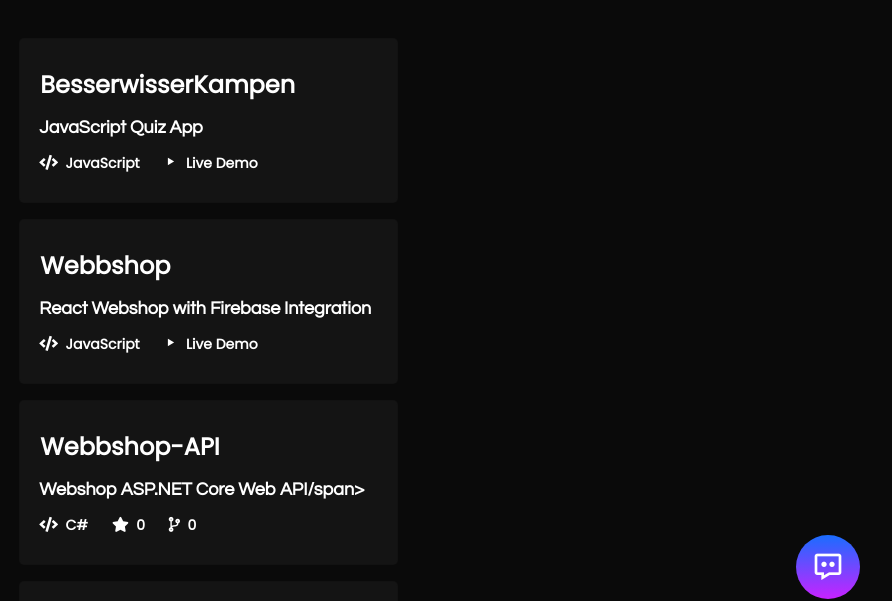
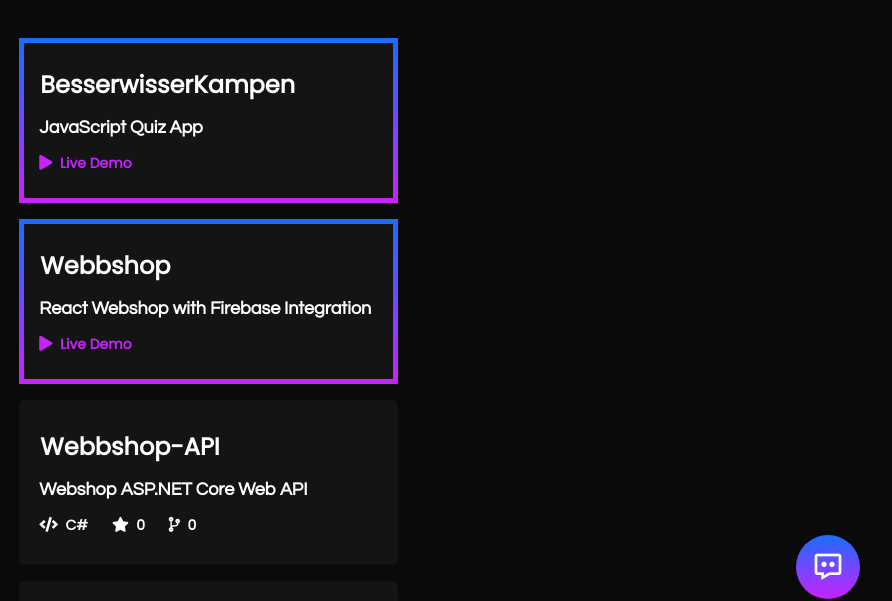
Before and after one commit to JantesInferno/JantesInferno.github.io, a website built with webpack: page src/index.html in a window 1280 px wide. Shown: the part 169-770 px from the top of the page, 388-1280 px from the left. Built offline with nearby package versions, Linux system fonts and the light colour scheme; some packages are replaced by stand-ins of ours; a script that the page names is missing.

Commit message:
live demo html

```diff
--- a/src/index.css
+++ b/src/index.css
@@ -297,9 +297,15 @@
   /* align section w/ heading above */
 }
 
+.fa-play, .play-text {
+  color: rgba(200,34,255,1);
+}
+
 .live-demo {
-  border: 2px solid linear-gradient(180deg, rgba(26,109,255,1) 0%, rgba(200,34,255,1) 100%);
+  border-width: 1px !important;
+  border-image: linear-gradient(to top, rgba(200,34,255,1), rgba(26,109,255,1)) 1 / 5px !important;
 }
+
 .projects a {
   /* 30px is the gutter size in magic grid */
   width: calc(49% - 30px);
@@ -323,7 +329,6 @@
 
 .projects section:hover {
   cursor: pointer;
-  border: 1px solid rgb(0, 0, 0, 0);
   box-shadow: 0px 15px 35px rgb(0, 0, 0, 0.06);
   transform: scale(1.03);
 }
--- a/src/index.html
+++ b/src/index.html
@@ -37,29 +37,27 @@
       <div id="work">
         <h1>Projects.</h1>
         <div class="projects" id="work_section">
-                        <a class="live-demo" href="https://jantesinferno.github.io/BesserwisserKampen/" target="_blank">
-                        <section>
+                        <a href="https://jantesinferno.github.io/BesserwisserKampen/" target="_blank">
+                        <section class="live-demo">
                             <div class="section_title">BesserwisserKampen</div>
                             <div class="about_section">
                             <span style="display:block;">JavaScript Quiz App</span>
                             </div>
                             <div class="bottom_section">
-                                <span style="display:inline-block;"><i class="fas fa-code"></i>&nbsp; JavaScript</span>
-                                <span style="display:inline-block;"><i class='bx bx-play'></i>&nbsp; Live Demo</span>
+                                <span class="play-text" style="display:inline-block;"><i class='fas fa-play'></i>&nbsp; Live Demo</span>
                                 <!--<span><i class="fas fa-star"></i>&nbsp; 0</span>
                                 <span><i class="fas fa-code-branch"></i>&nbsp; 0</span> -->
                             </div>
                         </section>
                         </a>
-                        <a class="live-demo" href="https://jantesinferno.github.io/Webbshop/" target="_blank">
-                        <section>
+                        <a href="https://jantesinferno.github.io/Webbshop/" target="_blank">
+                        <section class="live-demo">
                             <div class="section_title">Webbshop</div>
                             <div class="about_section">
                             <span style="display:block;">React Webshop with Firebase Integration</span>
                             </div>
                             <div class="bottom_section">
-                                <span style="display:inline-block;"><i class="fas fa-code"></i>&nbsp; JavaScript</span>
-                                <span style="display:inline-block;"><i class='bx bx-play'></i>&nbsp; Live Demo</span>
+                                <span class="play-text" style="display:inline-block;"><i class='fas fa-play'></i>&nbsp; Live Demo</span>
                                 <!-- <span><i class="fas fa-star"></i>&nbsp; 0</span>
                                 <span><i class="fas fa-code-branch"></i>&nbsp; 0</span> -->
                             </div>
@@ -69,7 +67,7 @@
                         <section>
                             <div class="section_title">Webbshop-API</div>
                             <div class="about_section">
-                            <span style="display:block;">Webshop ASP.NET Core Web API/span>
+                            <span style="display:block;">Webshop ASP.NET Core Web API</span>
                             </div>
                             <div class="bottom_section">
                                 <span style="display:inline-block;"><i class="fas fa-code"></i>&nbsp; C#</span>
```
